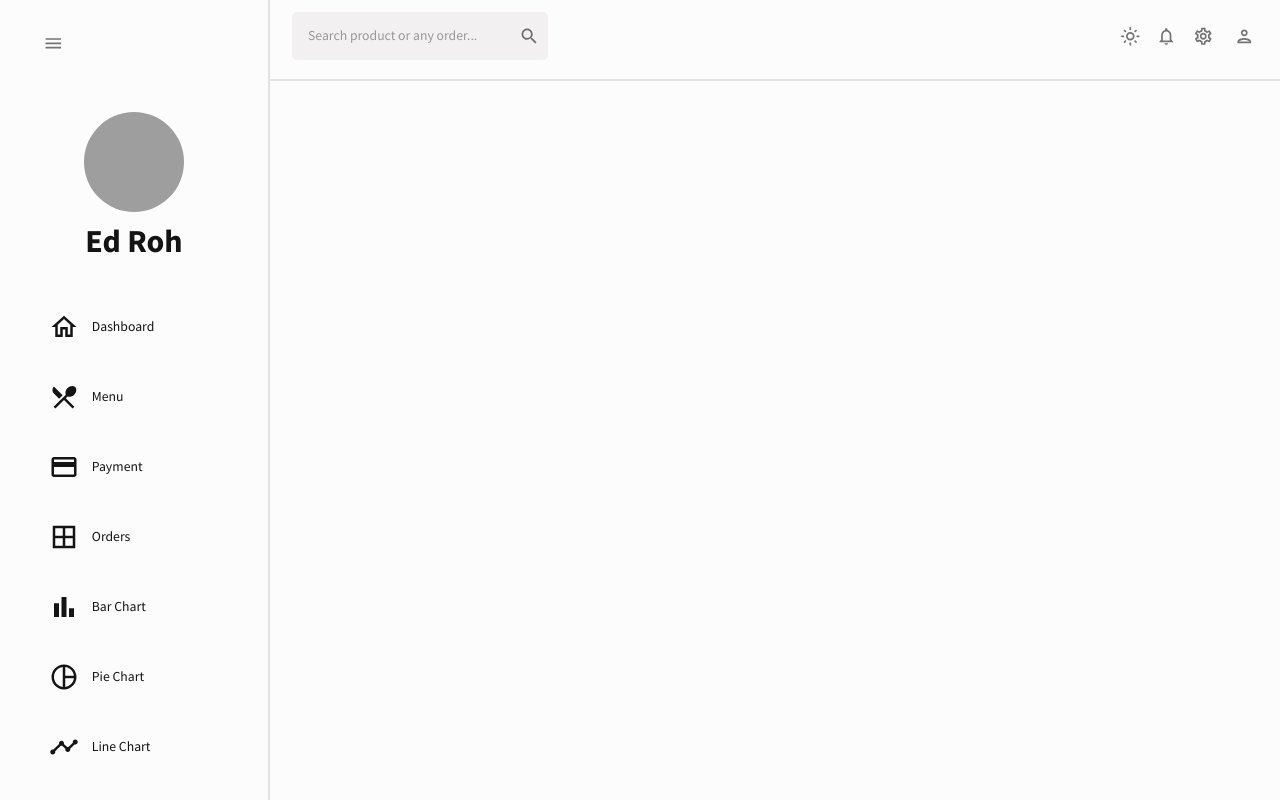
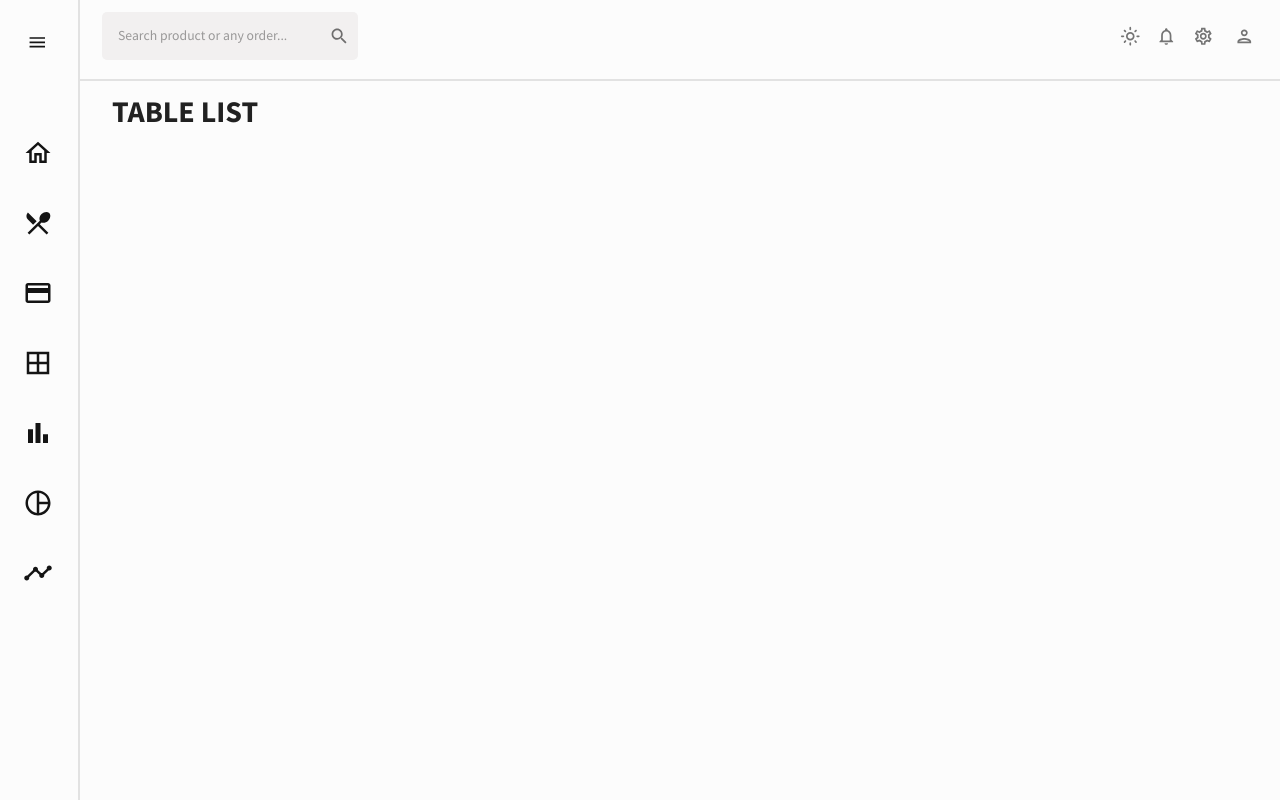
Before and after one commit to hoangnmdev/react-admin, a React (Vite) app: page /dashboard in a window 1280 px wide. Built offline with nearby package versions, Linux system fonts and the light colour scheme; grey boxes are pictures that could not be loaded.

Commit message:
code router dashboard p1

```diff
--- a/src/App.jsx
+++ b/src/App.jsx
@@ -2,21 +2,11 @@ import { ThemeProvider } from '@emotion/react'
 import CssBaseline from '@mui/material/CssBaseline'
 import { ColorModeContext, useMode } from './theme'
 import Topbar from './scenes/global/Topbar'
-import { Routes, Route } from 'react-router-dom'
-// import Sidebar from "./scenes/global/Sidebar";
+import { Routes, Route, BrowserRouter } from 'react-router-dom'
 import Dashboard from './scenes/dashboard/Dashboard'
 import Sidebar from './scenes/global/Sidebar'
 import { useState } from 'react'
-// import Team from "./scenes/team";
-// import Invoices from "./scenes/invoices";
-// import Contacts from "./scenes/contacts";
-// import Bar from "./scenes/bar";
-// import Form from "./scenes/form";
-// import Line from "./scenes/line";
-// import Pie from "./scenes/pie";
-// import FAQ from "./scenes/faq";
-// import Geography from "./scenes/geography";
-// import Calendar from "./scenes/calendar/calendar";
+import Menu from './scenes/menu/Menu'
 
 function App() {
   const [theme, colorMode] = useMode()
@@ -36,19 +26,12 @@ function App() {
               borderTop: '2px solid rgba(0, 0, 0, 0.1)',
               borderBottom: '1px solid rgba(255, 255, 255, 0.3)'
             }}/>
-            {/* <Routes> */}
-            {/* <Route path="/" element={<Dashboard />} /> */}
-            {/* <Route path="/team" element={<Team />} />
-              <Route path="/contacts" element={<Contacts />} />
-              <Route path="/invoices" element={<Invoices />} />
-              <Route path="/form" element={<Form />} />
-              <Route path="/bar" element={<Bar />} />
-              <Route path="/pie" element={<Pie />} />
-              <Route path="/line" element={<Line />} />
-              <Route path="/faq" element={<FAQ />} />
-              <Route path="/calendar" element={<Calendar />} />
-              <Route path="/geography" element={<Geography />} /> */}
-            {/* </Routes> */}
+            <BrowserRouter>
+              <Routes>
+                <Route path="/dashboard" element={<Dashboard />} />
+                <Route path='/menu' element={<Menu/>}/>
+              </Routes>
+            </BrowserRouter>
           </main>
         </div>
       </ThemeProvider>
--- /dev/null
+++ b/src/components/Header.jsx
@@ -0,0 +1,22 @@
+import { Typography, Box, useTheme } from '@mui/material'
+import { tokens } from '../theme'
+
+const Header = ({ title, subtitle }) => {
+  const theme = useTheme()
+  const colors = tokens(theme.palette.mode)
+  return (
+    <Box mb="30px">
+      <Typography
+        // variant="h3"
+        fontSize={'30px'}
+        fontWeight={'bold'}
+        // color={colors.grey[100]}
+        sx={{ m: '5px 0 5px 2rem' }}
+      >
+        {title}
+      </Typography>
+    </Box>
+  )
+}
+
+export default Header // Export Header as default
--- a/src/scenes/dashboard/Dashboard.jsx
+++ b/src/scenes/dashboard/Dashboard.jsx
@@ -1,7 +1,16 @@
+import { Box, useTheme } from '@mui/material'
+import { tokens } from '../../theme'
+import Header from '~/components/Header'
 
-function Dashboard() {
+const Dashboard = () => {
+  const theme = useTheme()
+  const colors = tokens(theme.palette.mode)
+
   return (
-    <div>Dashboard</div>
+    <Box>
+      {/* HEADER */}
+      <Header title="TABLE LIST" />
+    </Box>
   )
 }
 
--- a/src/scenes/global/Sidebar.jsx
+++ b/src/scenes/global/Sidebar.jsx
@@ -11,6 +11,7 @@ import PieChartOutlineOutlinedIcon from '@mui/icons-material/PieChartOutlineOutl
 import TimelineOutlinedIcon from '@mui/icons-material/TimelineOutlined'
 import MenuOutlinedIcon from '@mui/icons-material/MenuOutlined'
 import RestaurantMenuIcon from '@mui/icons-material/RestaurantMenu'
+import { useNavigate } from 'react-router-dom'
 
 const Item = ({ title, icon, selected, setSelected }) => {
   const theme = useTheme()
@@ -32,8 +33,9 @@ const Item = ({ title, icon, selected, setSelected }) => {
 const Sidebar= () => {
   const theme = useTheme()
   const colors = tokens(theme.palette.mode)
-  const [isCollapsed, setIsCollapsed] = useState(false)
+  const [isCollapsed, setIsCollapsed] = useState(true)
   const [selected, setSelected] = useState('dashboard')
+
   return (
     <Box
       sx={{
--- a/src/scenes/global/Topbar.jsx
+++ b/src/scenes/global/Topbar.jsx
@@ -7,7 +7,7 @@ import DarkModeOutlinedIcon from '@mui/icons-material/DarkModeOutlined'
 import NotificationsOutlinedIcon from '@mui/icons-material/NotificationsOutlined'
 import SettingsOutlinedIcon from '@mui/icons-material/SettingsOutlined'
 import SearchIcon from '@mui/icons-material/Search'
-import Profile from './Profile'
+import Profile from '~/components/Profile'
 
 function Topbar() {
   const theme = useTheme()
--- /dev/null
+++ b/src/scenes/menu/Menu.jsx
@@ -0,0 +1,8 @@
+
+function Menu() {
+  return (
+    <div>Menu</div>
+  )
+}
+
+export default Menu
--- a/src/theme.js
+++ b/src/theme.js
@@ -202,7 +202,7 @@ export const ColorModeContext = createContext({
 })
 
 export const useMode = () => {
-  // giá trị mặc đinh là 'light', setMode cập nhật giá trị mode (state variable), từ đó re-render, cập nhật lại UI với giá trị mới
+  // giá trị mặc đinh là 'dark', setMode cập nhật giá trị mode (state variable), từ đó re-render, cập nhật lại UI với giá trị mới
   const [mode, setMode] = useState('light')
 
   const colorMode = useMemo(
```
Also changed, not shown: src/components/Profile.jsx (renamed from src/scenes/global/Profile.jsx).
